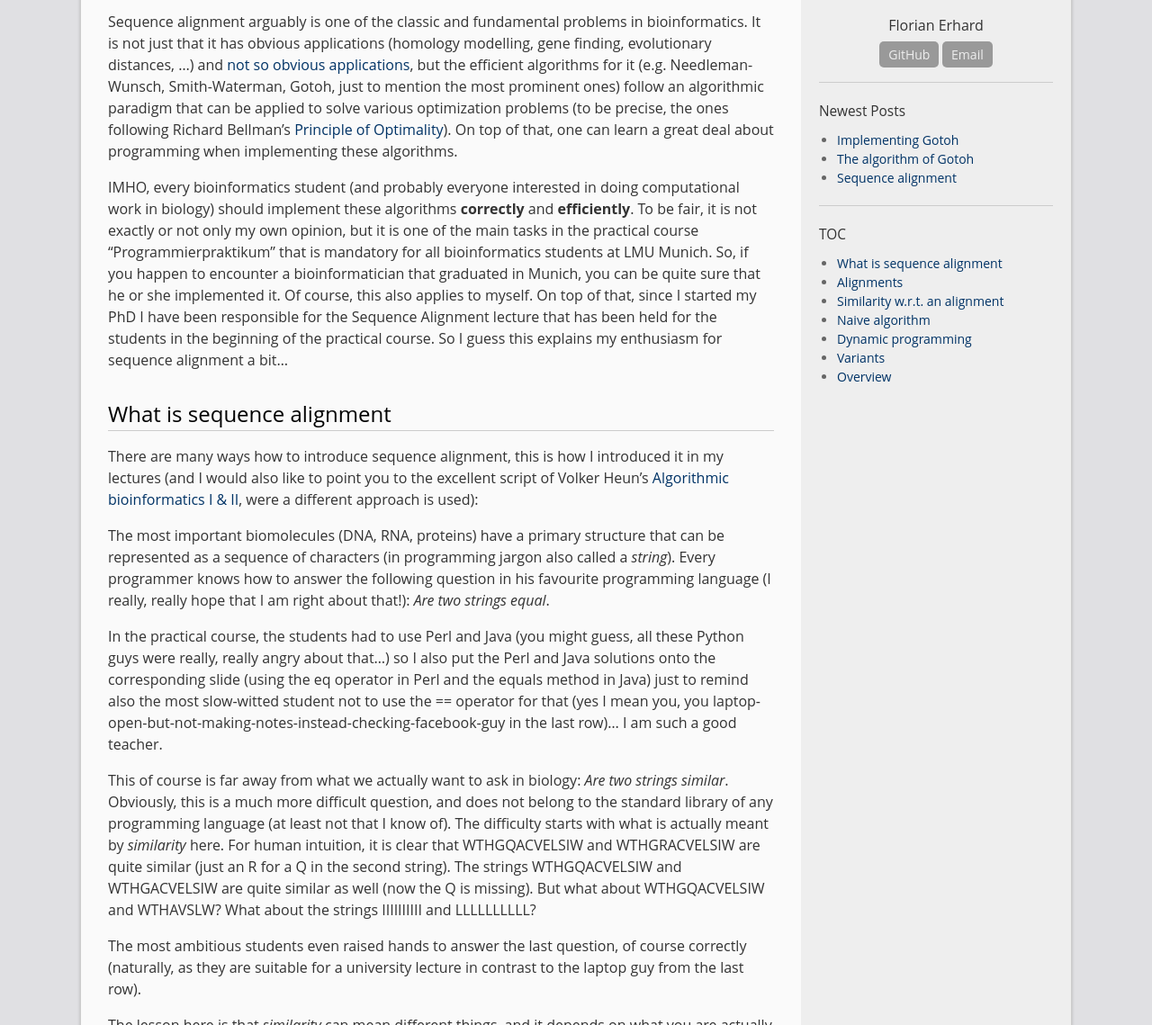
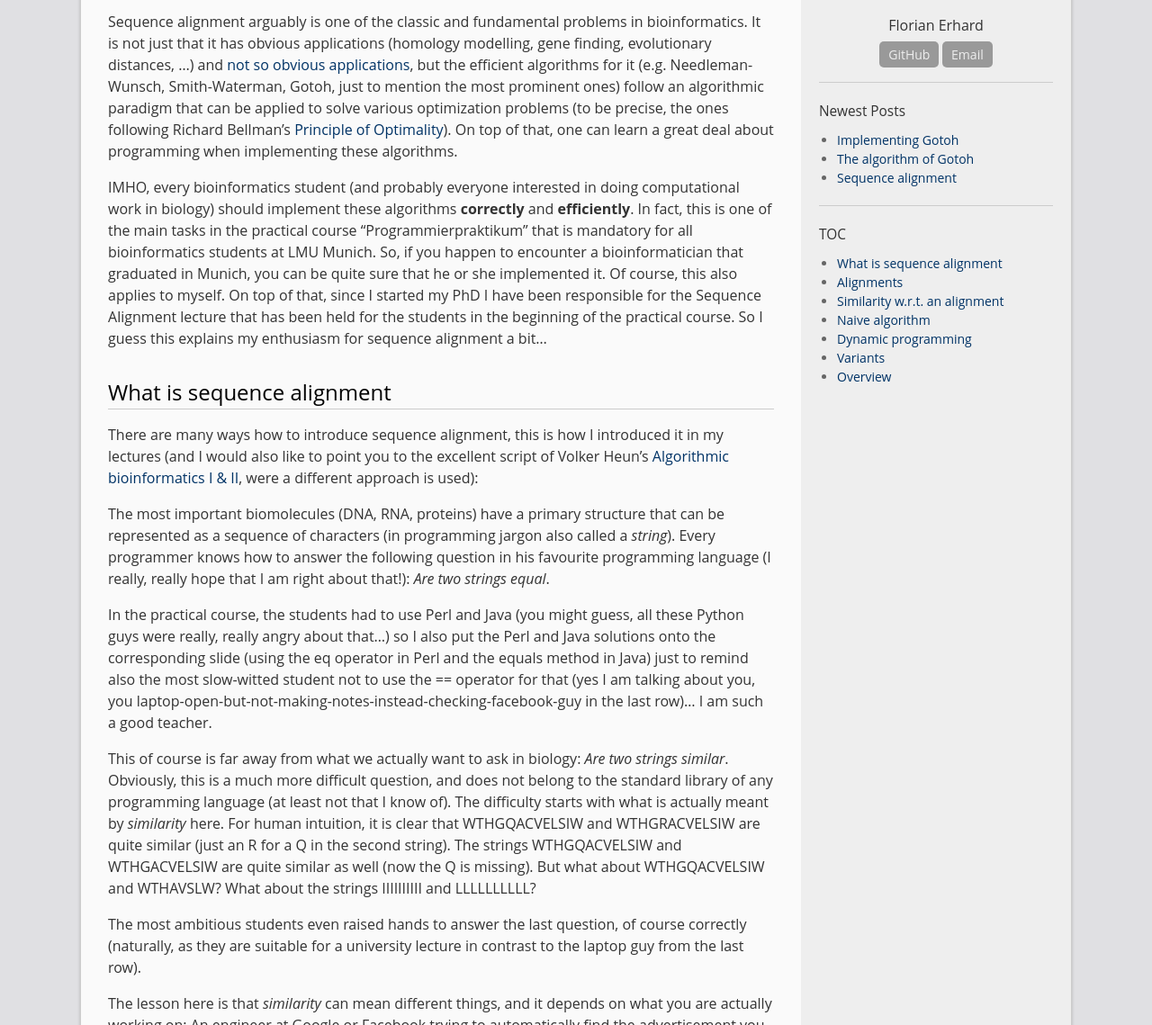
Before and after one commit to Dreta/florianerhard.github.io, a Jekyll site: the page built from _posts/2016-11-03-alignment.md, in a window 1280 px wide and 1400 px high, cut to the strip 261-1400 px from the top of the window. Shown: the whole strip at 90% size. Built offline with Jekyll 4.4.1, drawn with Linux system fonts in a browser that asks for light colours; formulas are drawn with MathJax 3; comment, search, counter and statistics services are not loaded.

Commit message:
Corrections

```diff
--- a/_posts/2016-11-03-alignment.md
+++ b/_posts/2016-11-03-alignment.md
@@ -8,7 +8,7 @@ permalink: /2016/gotoh1
 
 Sequence alignment arguably is one of the classic and fundamental problems in bioinformatics. It is not just that it has obvious applications (homology modelling, gene finding, evolutionary distances, ...) and [not so obvious applications](http://bioinformatics.oxfordjournals.org/content/26/18/i426.long), but the efficient algorithms for it (e.g. Needleman-Wunsch, Smith-Waterman, Gotoh, just to mention the most prominent ones) follow an algorithmic paradigm that can be applied to solve various optimization problems (to be precise, the ones following Richard Bellman's [Principle of Optimality](https://en.wikipedia.org/wiki/Bellman_equation#Bellman.27s_Principle_of_Optimality)). On top of that, one can learn a great deal about programming when implementing these algorithms.
 
-IMHO, every bioinformatics student (and probably everyone interested in doing computational work in biology) should implement these algorithms **correctly** and **efficiently**. To be fair, it is not exactly or not only my own opinion, but it is one of the main tasks in the practical course "Programmierpraktikum" that is mandatory for all bioinformatics students at LMU Munich. So, if you happen to encounter a bioinformatician that graduated in Munich, you can be quite sure that he or she implemented it. Of course, this also applies to myself. On top of that, since I started my PhD I have been responsible for the Sequence Alignment lecture that has been held for the students in the beginning of the practical course. So I guess this explains my enthusiasm for sequence alignment a bit...
+IMHO, every bioinformatics student (and probably everyone interested in doing computational work in biology) should implement these algorithms **correctly** and **efficiently**. In fact, this is one of the main tasks in the practical course "Programmierpraktikum" that is mandatory for all bioinformatics students at LMU Munich. So, if you happen to encounter a bioinformatician that graduated in Munich, you can be quite sure that he or she implemented it. Of course, this also applies to myself. On top of that, since I started my PhD I have been responsible for the Sequence Alignment lecture that has been held for the students in the beginning of the practical course. So I guess this explains my enthusiasm for sequence alignment a bit...
 
 ## What is sequence alignment
 
@@ -16,7 +16,7 @@ There are many ways how to introduce sequence alignment, this is how I introduce
 
 The most important biomolecules (DNA, RNA, proteins) have a primary structure that can be represented as a sequence of characters (in programming jargon also called a *string*). Every programmer knows how to answer the following question in his favourite programming language (I really, really hope that I am right about that!): *Are two strings equal*.
 
-In the practical course, the students had to use Perl and Java (you might guess, all these Python guys were really, really angry about that...) so I also put the Perl and Java solutions onto the corresponding slide (using the eq operator in Perl and the equals method in Java) just to remind also the most slow-witted student not to use the == operator for that (yes I mean you, you laptop-open-but-not-making-notes-instead-checking-facebook-guy in the last row)... I am such a good teacher.
+In the practical course, the students had to use Perl and Java (you might guess, all these Python guys were really, really angry about that...) so I also put the Perl and Java solutions onto the corresponding slide (using the eq operator in Perl and the equals method in Java) just to remind also the most slow-witted student not to use the == operator for that (yes I am talking about you, you laptop-open-but-not-making-notes-instead-checking-facebook-guy in the last row)... I am such a good teacher.
 
 This of course is far away from what we actually want to ask in biology: *Are two strings similar*. Obviously, this is a much more difficult question, and does not belong to the standard library of any programming language (at least not that I know of). The difficulty starts with what is actually meant by *similarity* here. For human intuition, it is clear that WTHGQACVELSIW and WTHGRACVELSIW are quite similar (just an R for a Q in the second string). The strings WTHGQACVELSIW and WTHGACVELSIW are quite similar as well (now the Q is missing). But what about WTHGQACVELSIW and WTHAVSLW? What about the strings IIIIIIIIII and LLLLLLLLLL?
 
```
